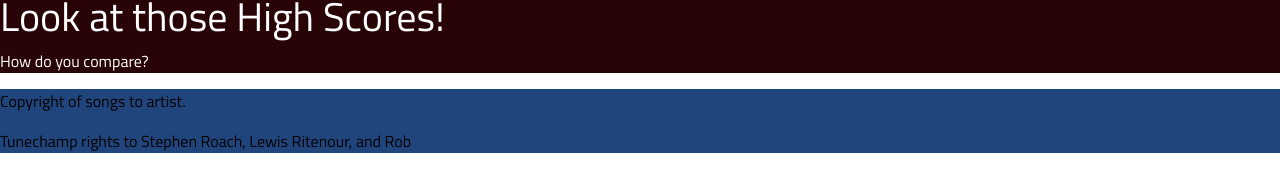
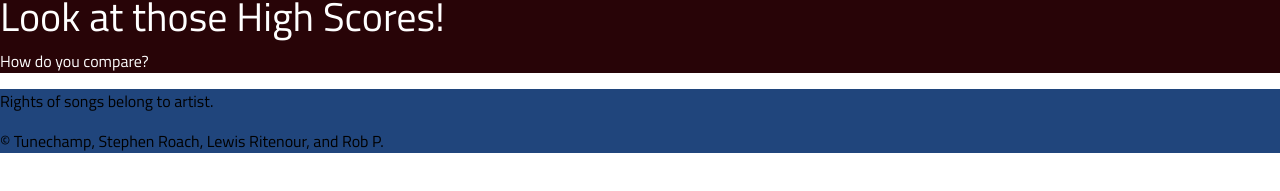
Before and after one commit to RpowellIV/DigiCraftsCapStone, a React (Create React App) app in the folder tunechamp/: page /leaderboard in a window 1280 px wide. Shown: the part 157-348 px from the top of the page. Built offline with nearby package versions, Linux system fonts and the light colour scheme; what spotify-web-api-js would draw is missing.

Commit message:
weekly update

```diff
--- a/tunechamp/src/components/Footer.jsx
+++ b/tunechamp/src/components/Footer.jsx
@@ -4,8 +4,8 @@ import '../styles/footer.css'
 function Footer() {
     return (
         <div className='foot'>
-            <p className='text'>Copyright of songs to artist.</p>
-            <p>Tunechamp rights to Stephen Roach, Lewis Ritenour, and Rob </p>
+            <p className='text'>Rights of songs belong to artist.</p>
+            <p> © Tunechamp, Stephen Roach, Lewis Ritenour, and Rob P.</p>
         </div>
     )
 }
--- a/tunechamp/src/styles/leaderboard.css
+++ b/tunechamp/src/styles/leaderboard.css
@@ -1,4 +1,5 @@
 .leaders {
   background-color: rgb(40, 4, 7);
   color: white;
+  height: 100%;
 }
```
